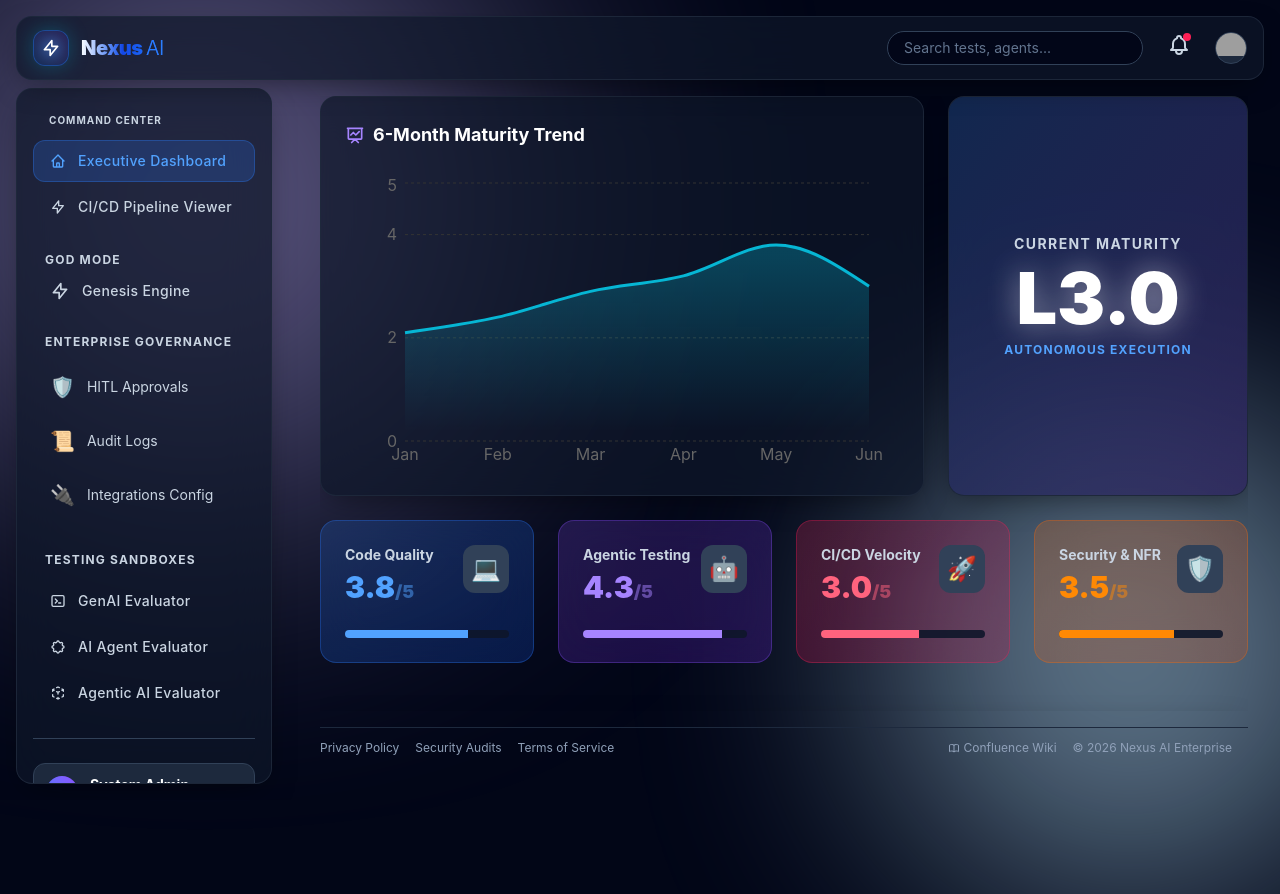
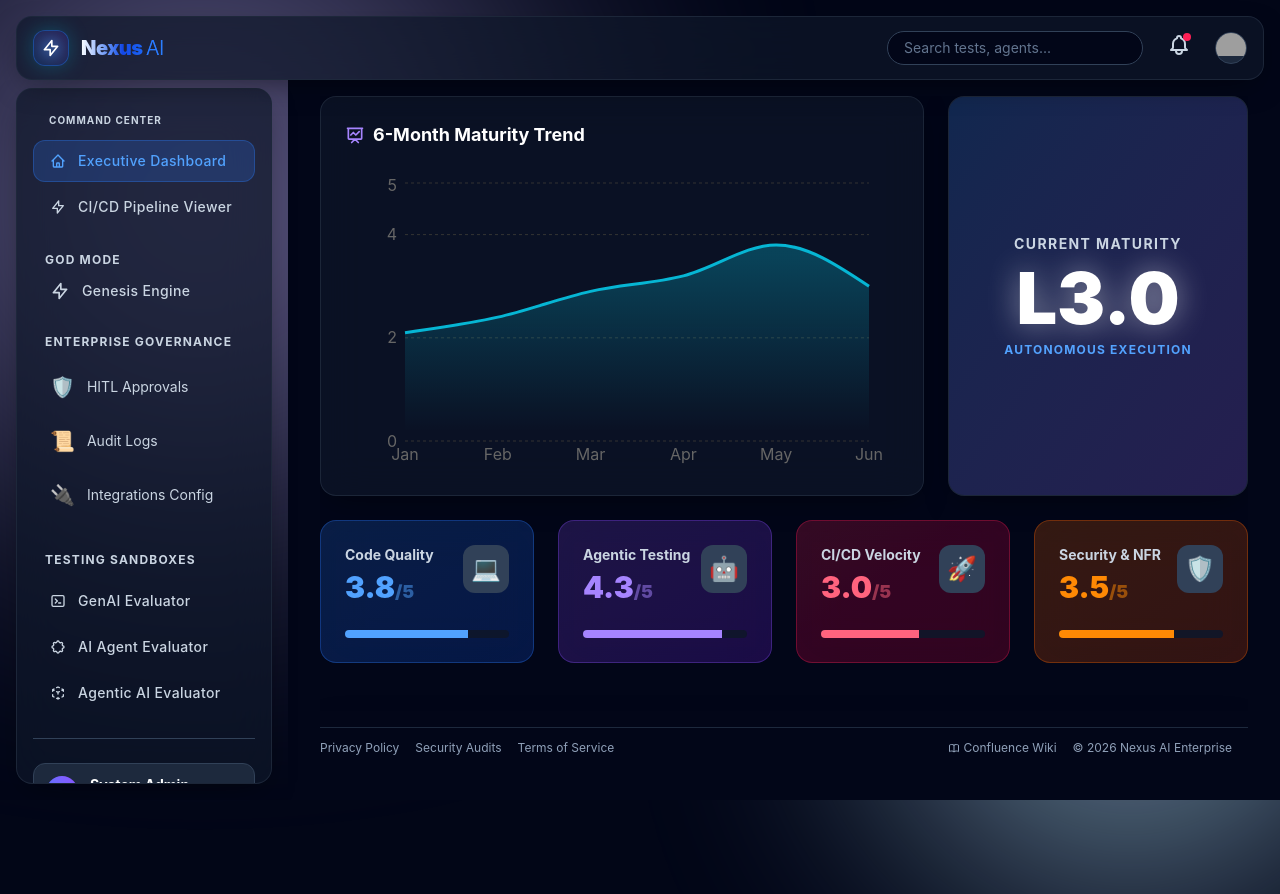
Before and after one commit to aquarian-patil/qe-ai-lab, a Next.js app: page / in a window 1280 px wide. Shown: the top 894 px of the page. Built offline with nearby package versions, Linux system fonts and the light colour scheme; grey boxes are pictures that could not be loaded.

Commit message:
fix(ui): restructure max-width layout wrapper to fully restore organic vertical scrolling

```diff
--- a/src/app/layout.tsx
+++ b/src/app/layout.tsx
@@ -23,15 +23,13 @@ export default function RootLayout({
     <html lang="en" className="dark">
       <body className="flex h-screen overflow-hidden antialiased flex-col">
         <Navigation>
-          {/* Main Content Area */}
-          <main className="flex-1 p-4 md:p-8 pt-4 md:pt-4 relative z-10 flex flex-col h-full overflow-hidden">
-            <div className="flex-1 overflow-y-auto custom-scrollbar flex flex-col">
-               <div className="max-w-[1600px] mx-auto w-full min-h-full flex flex-col">
-                 {children}
-               </div>
-            </div>
+          <div className="flex-1 w-full flex justify-center overflow-hidden bg-slate-950">
+            <main className="w-full max-w-[1600px] p-4 md:p-8 pt-4 md:pt-4 relative z-10 flex flex-col h-full overflow-hidden">
+              <div className="flex-1 overflow-y-auto custom-scrollbar pb-10">
+                {children}
+              </div>
 
-            {/* Universal Footer */}
+              {/* Universal Footer */}
             <footer className="hidden md:flex mt-4 py-3 border-t border-slate-800 flex-col md:flex-row justify-between items-center gap-4 text-xs text-slate-400 pr-2 md:pr-4">
                <div className="flex flex-wrap justify-center gap-4">
                  <ComingSoon><span className="hover:text-blue-600 transition-colors cursor-pointer">Privacy Policy</span></ComingSoon>
@@ -49,6 +47,7 @@ export default function RootLayout({
                </div>
             </footer>
           </main>
+          </div>
         </Navigation>
       </body>
     </html>
```
